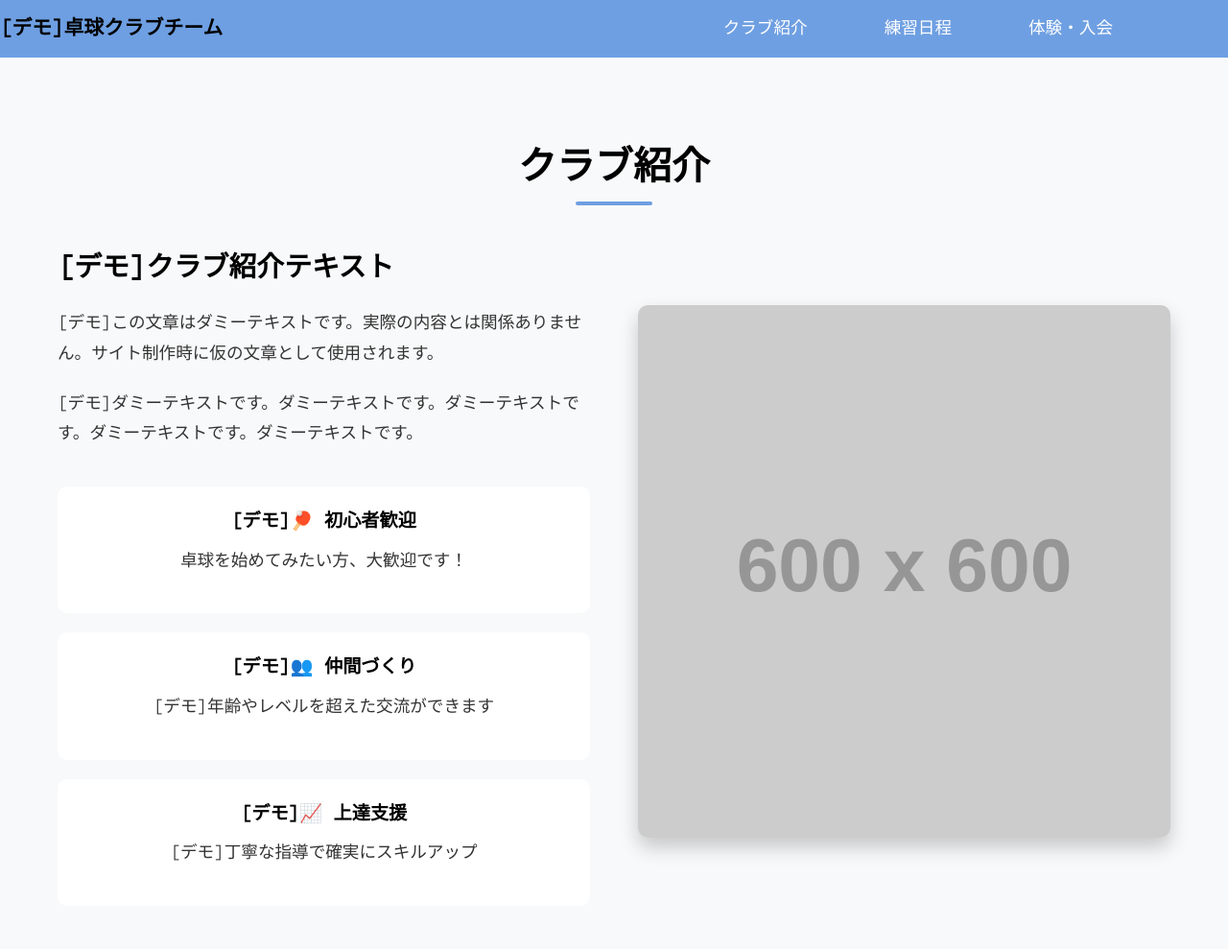
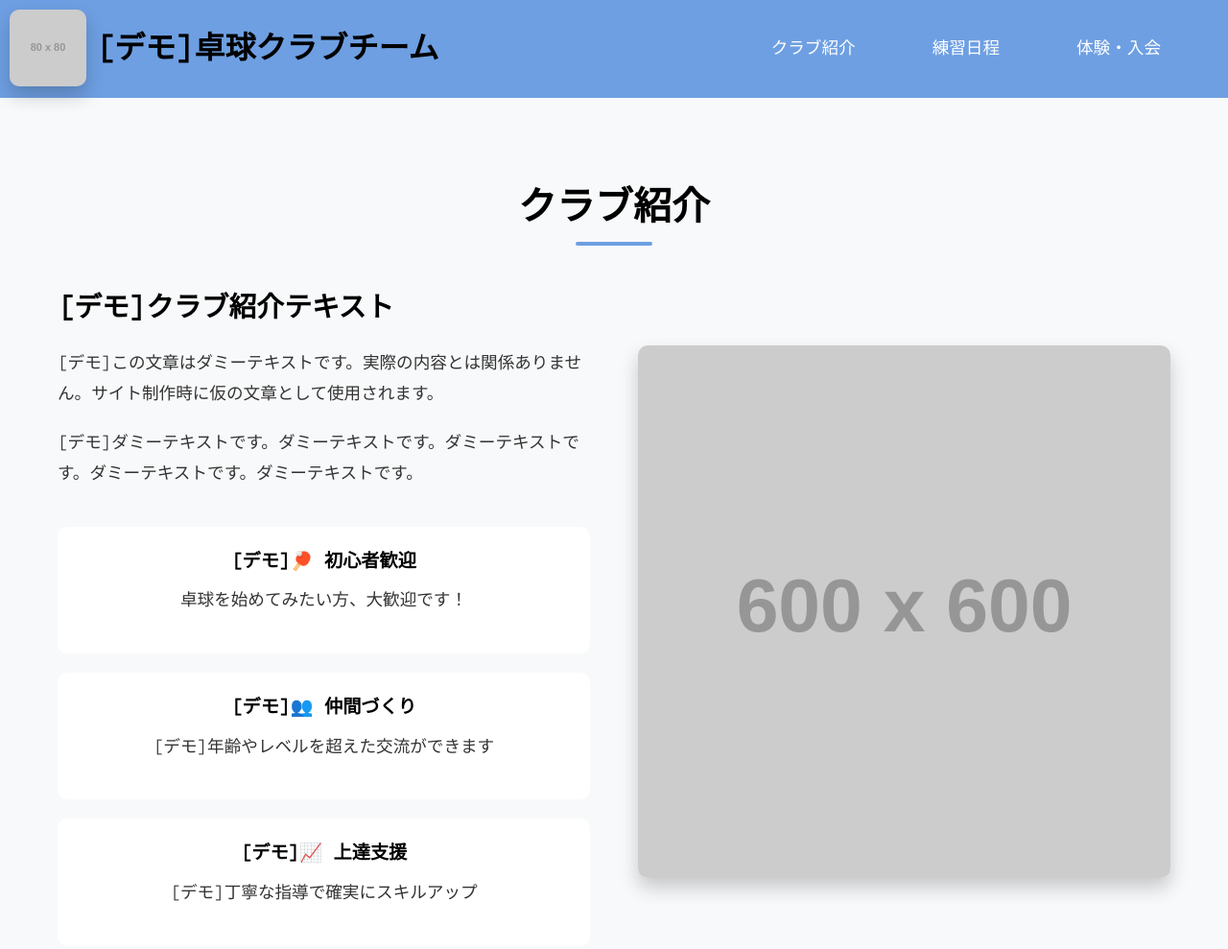
Before and after one commit to MayugeStudio/takkyu-club-website, a plain HTML site: page index.html in a window 1280 px wide. Shown: the top 989 px of the page at 96% size. Drawn offline with Linux system fonts and the light colour scheme; placeholder pictures from the web are drawn by us; a web font is replaced by a local one.

Commit message:
アイコンのプレスホルダを設置

```diff
--- a/index.html
+++ b/index.html
@@ -16,9 +16,12 @@
   <body>
     <!-- ヘッダ -->
     <header>
-      <h1>
-        [デモ]卓球クラブチーム
-      </h1>
+      <div id="header-left">
+        <img id="header-icon" src="https://placehold.co/80x80/FFF/png" alt="チームのアイコン">
+        <h1>
+          [デモ]卓球クラブチーム
+        </h1>
+      </div>
       <!-- グローバルナビゲーション -->
       <nav>
         <ul>
@@ -57,7 +60,7 @@
               </div>
             </div>
             <div>
-              <img src="https://placehold.co/600x600/FFF/png" alt="練習風景">
+              <img id="practice-section-image" src="https://placehold.co/600x600/FFF/png" alt="練習風景">
             </div>
           </div>
         </div>
--- a/style.css
+++ b/style.css
@@ -32,13 +32,6 @@ body {
   padding: 0 20px;
 }
 
-img {
-  max-width: 100%;
-  height: auto;
-  object-fit: cover;
-  border-radius: 10px;
-  box-shadow: 0 10px 20px rgba(0,0,0,0.2);
-}
 
 /* ヘッダ */
 header {
@@ -52,13 +45,25 @@ header {
   justify-content: space-between;
 }
 
-header h1 {
-  font-size: 1.3rem;
+div#header-left {
+  display: flex;
+  align-items: center;
+  justify-content: center;
+}
+
+#header-left h1 {
+  font-size: 2.0rem;
+}
+
+#header-icon {
+  margin: 10px;
+  border-radius: 10px;
+  box-shadow: 0 10px 20px rgba(0,0,0,0.2);
 }
 
 /* グローバルナビゲーション */
 nav {
-  margin: 0 100px;
+  margin: 0 50px 0 0;
 }
 
 nav ul {
@@ -158,6 +163,14 @@ section:nth-child(even) {
 .feature-item h4 {
   margin-bottom: 10px;
   font-size: 1.2rem;
+}
+
+#practice-section-image {
+  max-width: 100%;
+  height: auto;
+  object-fit: cover;
+  border-radius: 10px;
+  box-shadow: 0 10px 20px rgba(0,0,0,0.2);
 }
 
 /* 練習日程セクション */
```
